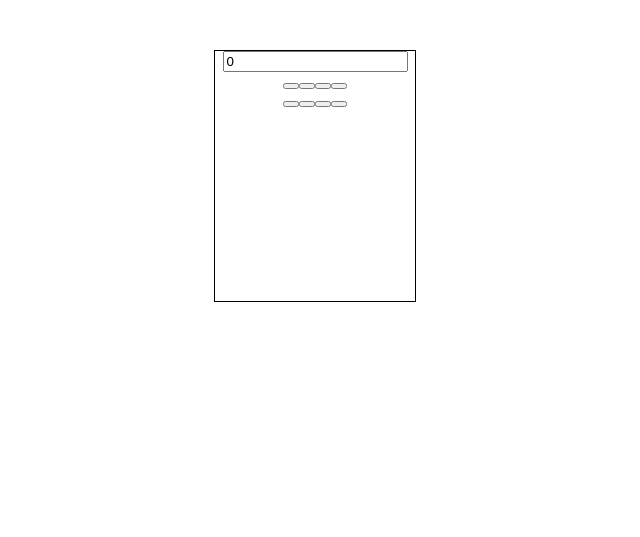
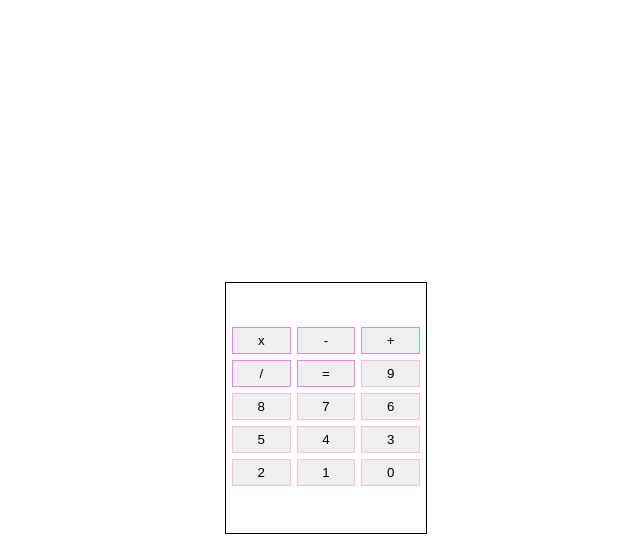
Before and after one commit to hydeiablakey/CalculatorApp, a React app: page / in a window 1280 px wide. Shown: the whole page, without its empty margins (314-954 px from the left). Built offline with nearby package versions, Linux system fonts and the light colour scheme.

Commit message:
Added button and input component and created calculator buttons

```diff
--- a/components/containers/App/App.js
+++ b/components/containers/App/App.js
@@ -1,17 +1,55 @@
 import React, { Component } from 'react';
 import Input from '../../presentational/Input/Input';
+import Buttons from '../../presentational/Buttons/Buttons'
+
+import './App.less';
 
 export default class App extends Component {
+  constructor() {
+    super();
 
+    this.state = {
+      prevNum: "",
+      currentNum: "",
+      currentOperation: null,
+    }
+  }
 
+  _handleOperators = ( event ) => {
+    const valueOperator = event.target.value;
+    this.setState({ currentOperation: valueOperator });
+  }
 
-	render() {
-		return (
-			<div>
-			<p> .</p>
+  _handleNumbers = ( event ) => {
+    const digit = parseInt( event.target.value );
 
-			<Input />
-			</div>
-		);
-	}
+    if( this.state.currentOperation === null ) {
+      //if we aren't adding an operation to currentNumber then we should add digits to the currentnumber.
+        this.setState({
+        currentNum: this.state.currentNum + digit
+        });
+
+      //If we are adding an operation, then set that currentNum to be prevNum and
+      if ( this.state.currentOperation ) {
+
+        this.setState({
+        prevNum: this.state.currentNum
+
+        })
+
+        // console.log(this.state);
+      }
+    }
+
+    console.log( this.state );
+  }
+
+  render() {
+    return (
+      <div className="container">
+        <Input currentNum={ this.state.currentNum } />
+        <Buttons handleOperators={ this._handleOperators } handleNumbers={ this._handleNumbers } />
+      </div>
+    );
+  }
 }
--- /dev/null
+++ b/components/containers/App/App.less
@@ -0,0 +1,13 @@
+#app {
+    display: flex;
+    justify-content: center;
+    align-items: center;
+    height: 100vh;
+}
+
+.container {
+	width: 200px;
+	height: 250px;
+	border: 1px solid;
+	padding: 0;
+}
--- a/components/presentational/Buttons/Buttons.js
+++ b/components/presentational/Buttons/Buttons.js
@@ -0,0 +1,29 @@
+import React, { Component } from 'react';
+import './Buttons.less';
+
+export default class Buttons extends Component {
+  render() {
+    let { handleOperators, handleNumbers } = this.props;
+
+    return(
+      <div className="buttonContainer ">
+        <button className="operatorBtn" onClick={ handleOperators } value="x">x</button>
+        <button className="operatorBtn" onClick={ handleOperators } value="-" >-</button>
+        <button className="operatorBtn" onClick={ handleOperators } value="+" >+</button>
+        <button className="operatorBtn" onClick={ handleOperators } value="/">/</button>
+        <button className="operatorBtn" onClick={ handleOperators } value="=">=</button>
+        <button className="numberBtn" onClick={ handleNumbers } value="9">9</button>
+        <button className="numberBtn" onClick={ handleNumbers } value="8">8</button>
+        <button className="numberBtn" onClick={ handleNumbers } value="7">7</button>
+        <button className="numberBtn" onClick={ handleNumbers } value="6">6</button>
+        <button className="numberBtn" onClick={ handleNumbers } value="5">5</button>
+        <button className="numberBtn" onClick={ handleNumbers } value="4">4</button>
+        <button className="numberBtn" onClick={ handleNumbers } value="3">3</button>
+        <button className="numberBtn" onClick={ handleNumbers } value="2">2</button>
+        <button className="numberBtn" onClick={ handleNumbers } value="1">1</button>
+        <button className="numberBtn" onClick={ handleNumbers } value="0">0</button>
+      </div>
+    );
+  }
+
+}
--- /dev/null
+++ b/components/presentational/Buttons/Buttons.less
@@ -0,0 +1,22 @@
+.buttonContainer{
+	margin: 3px;
+	display:grid;
+	grid-template-columns: repeat(3, 1fr);
+
+
+}
+
+.operatorBtn {
+	padding: 5px;
+	margin: 3px;
+	border: 1px solid violet;
+
+
+}
+.numberBtn {
+
+	border:1px solid pink;
+	padding: 5px;
+	margin: 3px;
+
+}
--- a/components/presentational/Input/Input.js
+++ b/components/presentational/Input/Input.js
@@ -2,25 +2,10 @@ import React, { Component } from 'react';
 import './Input.less';
 
 export default class Input extends Component {
+
   render() {
     return (
-      <div>
-        <div className="container">
-          <input className="inputContainer " value="0" type="text" />
-          <div className="buttonContainer">
-            <button></button>
-            <button></button>
-            <button></button>
-            <button></button>
-            <br/>
-            <button></button>
-            <button></button>
-            <button></button>
-            <button></button>
-            <br />
-          </div>
-        </div>
-      </div>
+      <div className="calculatorDisplay" type="text" placeholder="0">{ this.props.currentNum }</div>
     );
   }
 }
--- a/components/presentational/Input/Input.less
+++ b/components/presentational/Input/Input.less
@@ -1,14 +1,8 @@
-.container {
-	width:200px;
-	height: 250px;
-	border: 1px solid;
-	text-align:center;
-	position:absolute;
-	right:550px;
-
-
+.calculatorDisplay {
+    height: 34px;
+    width: 100%;
+    display: inline-block;
+    padding: 10px;
+    text-align: right;
+    box-sizing: border-box;
 }
-
-.buttonContainer{
-
-}
```
Also changed, not shown: index.html (+1 -0 lines).
